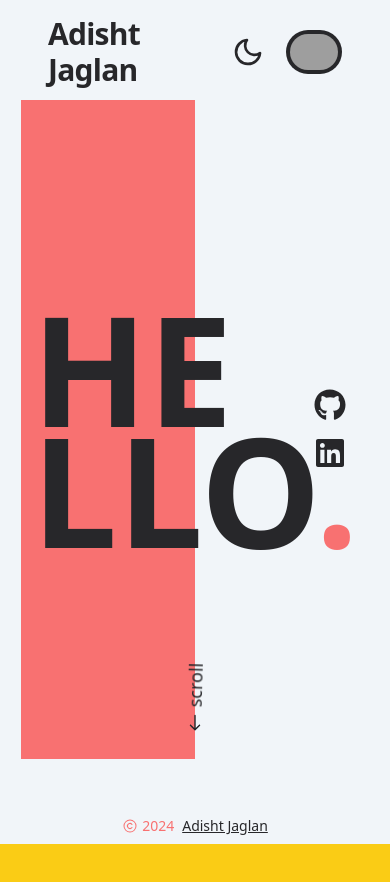
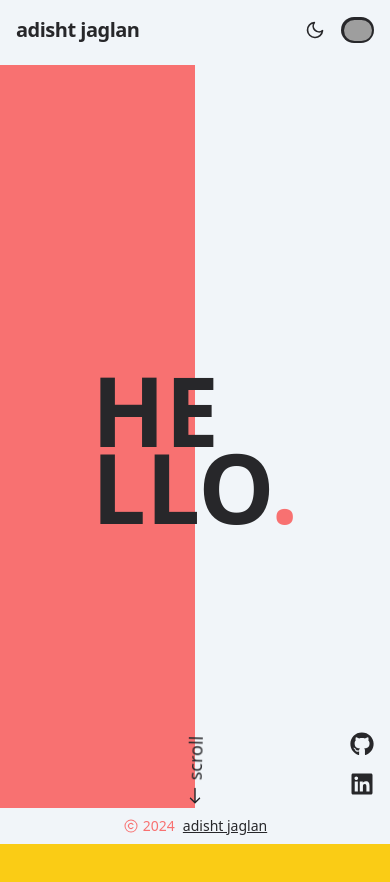
Before and after one commit to AdishtJaglan/portfolio-v1, a React (Vite) app in the folder client/: page /home in a window 390 px wide. Shown: the top 882 px of the page. Built offline with nearby package versions, Linux system fonts and the light colour scheme; grey boxes are pictures that could not be loaded.

Commit message:
add responsiveness

```diff
--- a/client/src/components/Footer.jsx
+++ b/client/src/components/Footer.jsx
@@ -2,15 +2,15 @@ import { PiCopyright } from "react-icons/pi";
 
 export default function Footer() {
   return (
-    <footer className="bg-light dark:bg-dark fixed bottom-0 z-50 flex w-full items-center justify-center gap-2 p-2">
+    <footer className="fixed bottom-0 z-50 flex w-full items-center justify-center gap-2 bg-light p-2 dark:bg-dark">
       <div className="flex items-center justify-center gap-1">
-        <PiCopyright className="text-theme-1 h-auto w-4" />
-        <span className="text-theme-1 text-sm font-thin no-underline">
+        <PiCopyright className="h-auto w-4 text-theme-1" />
+        <span className="text-sm font-thin text-theme-1 no-underline">
           2024
         </span>
       </div>
-      <p className="dark:text-light text-dark cursor-pointer text-sm font-thin underline">
-        Adisht Jaglan
+      <p className="cursor-pointer text-sm font-thin text-dark underline dark:text-light">
+        adisht jaglan
       </p>
     </footer>
   );
--- a/client/src/components/Landing.jsx
+++ b/client/src/components/Landing.jsx
@@ -4,11 +4,11 @@ import ScrollIndicator from "./ScrollIndicator";
 
 export default function Landing() {
   return (
-    <div className="relative flex h-[90%] w-full items-center justify-center">
+    <div className="relative flex h-[100%] w-full items-center justify-center">
       <div className="absolute inset-0 flex items-center justify-center">
-        <div className="flex h-full w-[95%]">
-          <div className="bg-theme-1 w-1/2"></div>
-          <div className="bg-light dark:bg-dark w-1/2"></div>
+        <div className="flex h-full w-[100%] xl:w-[95%]">
+          <div className="w-1/2 bg-theme-1"></div>
+          <div className="w-1/2 bg-light dark:bg-dark"></div>
         </div>
       </div>
       <motion.div
@@ -19,7 +19,7 @@ export default function Landing() {
       >
         <div className="flex flex-col leading-none">
           <motion.div
-            className="text-dark dark:text-light montserrat text-[9.5rem] font-black"
+            className="montserrat text-8xl font-black text-dark dark:text-light sm:text-[7rem] md:text-[8.5rem] lg:text-[9.5rem]"
             initial={{ y: "100%" }}
             animate={{ y: 0 }}
             transition={{ duration: 1, ease: "easeOut", delay: 0.5 }}
@@ -27,30 +27,30 @@ export default function Landing() {
             HE
           </motion.div>
           <motion.div
-            className="text-dark dark:text-light montserrat -mt-[0.2em] text-[9.5rem] font-black"
+            className="montserrat -mt-[0.2em] text-8xl font-black text-dark dark:text-light sm:text-[7rem] md:text-[8.5rem] lg:text-[9.5rem]"
             initial={{ y: "100%" }}
             animate={{ y: 0 }}
             transition={{ duration: 1, ease: "easeOut", delay: 1 }}
           >
-            LLO<span className="text-theme-1 montserrat">.</span>
+            LLO<span className="montserrat text-theme-1">.</span>
           </motion.div>
         </div>
       </motion.div>
       <ScrollIndicator />
-      <div className="top-22 absolute right-4 z-10 mr-4 flex flex-col gap-4">
+      <div className="lg:top-22 fixed bottom-12 right-4 z-10 flex flex-col gap-4 lg:bottom-auto lg:left-auto lg:right-4">
         <a
           target="_blank"
           rel="noopener noreferrer"
           href="https://github.com/AdishtJaglan/"
         >
-          <FaGithub className="text-dark dark:text-light h-auto w-8 cursor-pointer text-2xl transition-all duration-300 hover:scale-110" />
+          <FaGithub className="h-auto xs:w-8 w-6 cursor-pointer text-2xl text-dark transition-all duration-300 hover:scale-110 dark:text-light" />
         </a>
         <a
           target="_blank"
           rel="noopener noreferrer"
           href="https://www.linkedin.com/in/adisht-jaglan-92441b1b8/"
         >
-          <FaLinkedin className="text-dark dark:text-light h-auto w-8 cursor-pointer text-2xl transition-all duration-300 hover:scale-110" />
+          <FaLinkedin className="h-auto xs:w-8 w-6 cursor-pointer text-2xl text-dark transition-all duration-300 hover:scale-110 dark:text-light" />
         </a>
       </div>
     </div>
--- a/client/src/components/Navbar.jsx
+++ b/client/src/components/Navbar.jsx
@@ -11,22 +11,25 @@ export default function Navbar() {
   };
 
   return (
-    <nav className="bg-light dark:bg-dark fixed left-0 top-0 z-50 flex w-full items-center justify-between px-8 pb-2 pt-4">
-      <p className="text-dark dark:text-light ml-4 text-3xl font-bold tracking-tight">
-        Adisht Jaglan
+    <nav className="fixed left-0 top-0 z-50 flex w-full items-center justify-between bg-light px-4 py-4 dark:bg-dark sm:px-8">
+      <p className="text-xl font-bold tracking-tight text-dark dark:text-light sm:ml-4 md:text-3xl">
+        adisht jaglan
       </p>
 
-      <div className="group mr-4 flex w-28 items-center justify-between">
+      <div className="group flex items-center justify-between gap-4 sm:mr-4 lg:w-28">
         <span onClick={() => handleClick()}>
           {darkMode ? (
-            <FiSun className="text-light group-hover:text-theme-1 h-auto w-8 cursor-pointer transition duration-500" />
+            <FiSun className="xs:w-5 h-auto w-5 cursor-pointer text-light transition duration-500 group-hover:text-theme-1 sm:w-6 lg:w-7" />
           ) : (
-            <FiMoon className="text-dark group-hover:text-theme-1 h-auto w-8 cursor-pointer transition duration-500" />
+            <FiMoon className="xs:w-5 h-auto w-5 cursor-pointer text-dark transition duration-500 group-hover:text-theme-1 sm:w-6 lg:w-7" />
           )}
         </span>
 
-        <div className="bg-dark group-hover:bg-theme-1 dark:bg-light rounded-full p-1 transition duration-500">
-          <img src={pfp} className="h-auto w-12 rounded-full" />
+        <div className="xs:p-1 rounded-full bg-dark p-[0.15rem] transition duration-500 group-hover:bg-theme-1 dark:bg-light">
+          <img
+            src={pfp}
+            className="xs:w-10 h-auto w-7 rounded-full sm:w-9 md:w-10 lg:w-12"
+          />
         </div>
       </div>
     </nav>
--- a/client/src/pages/Home.jsx
+++ b/client/src/pages/Home.jsx
@@ -6,10 +6,10 @@ export default function Home() {
   return (
     <>
       <Navbar />
-      <main className="bg-light dark:bg-dark h-full p-3 pt-[100px]">
+      <main className="h-full bg-light p-3 px-0 pt-[65px] md:pt-[90px] dark:bg-dark">
         <Landing />
       </main>
-      <div className="bg-theme-2 h-full w-full"></div>
+      <div className="h-full w-full bg-theme-2"></div>
       <Footer />
     </>
   );
--- a/client/tailwind.config.js
+++ b/client/tailwind.config.js
@@ -11,6 +11,14 @@ export default {
         light: "#f1f5f9",
         dark: "#27272a",
       },
+      screens: {
+        xs: "400px",
+        sm: "640px",
+        md: "768px",
+        lg: "1024px",
+        xl: "1280px",
+        "2xl": "1536px",
+      },
     },
   },
   plugins: [],
```
